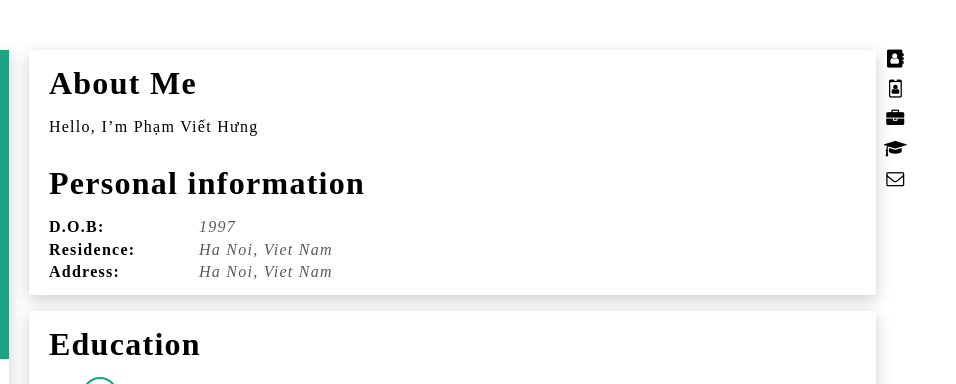
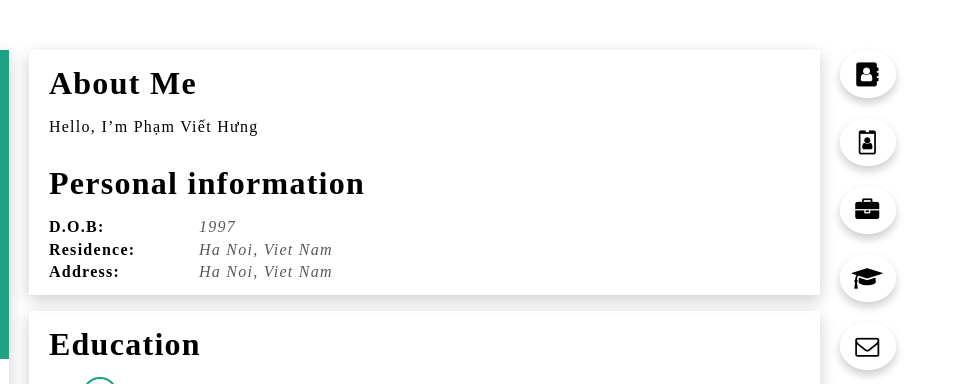
Before and after one commit to hung4564/hung4564.github.io, a plain HTML site: page index.html in a window 1280 px wide. Shown: the top 384 px of the page, 324-1280 px from the left. Drawn offline with Linux system fonts and the light colour scheme.

Commit message:
sua side menu

```diff
--- a/asset/css/main.css
+++ b/asset/css/main.css
@@ -148,37 +148,6 @@ ul.top-menu>li {
   background-color: red;
 }
 
-ul.side-menu {
-  width: 40px;
-  list-style: none;
-  padding: 0;
-  display: block;
-  font-size: 11px;
-  font-weight: 500;
-}
-
-ul.side-menu>li {
-  position: relative;
-  text-align: center;
-  display: block;
-}
-
-ul.side-menu .icon {
-  width: 30px;
-  height: 30px;
-  font-size: 18px;
-  text-align: center;
-  vertical-align: bottom;
-}
-
-ul.side-menu .icon:hover {
-  border: solid 1px;
-}
-
-ul.side-menu .text {
-  display: none;
-}
-
 .main-container {
   flex: 1 1 auto;
   flex-direction: column;
@@ -303,3 +272,43 @@ ul.side-menu .text {
 .timeline .timeline-items .timeline-item:last-child::before {
   margin-left: calc(0px - 35px);
 }
+
+#Side-menu {
+  height: 100%;
+  margin: 0px 20px;
+}
+
+ul.side-menu {
+  list-style: none;
+  padding: 0;
+  display: block;
+  font-weight: 500;
+}
+
+ul.side-menu>li {
+  margin-bottom: 20px;
+  position: relative;
+  text-align: center;
+  display: block;
+  font-size: 1.5rem;
+  padding: 5px;
+  border: solid 2px;
+  border-color: #ffffff;
+  border-radius: 50%;
+  box-shadow: 0 5px 10px #00000033;
+}
+
+ul.side-menu .icon {
+  padding: 5px;
+  text-align: center;
+  vertical-align: bottom;
+}
+
+ul.side-menu li:hover {
+  border: solid 2px;
+  border-color: #1FA184;
+}
+
+ul.side-menu .text {
+  display: none;
+}
--- a/index.html
+++ b/index.html
@@ -145,7 +145,7 @@
             </div>
           </section>
         </div>
-        <div class="">
+        <div class="" id="Side-menu">
           <ul class="side-menu">
             <li>
               <span class="icon fa fa-address-book" aria-hidden="true"></span>
```
